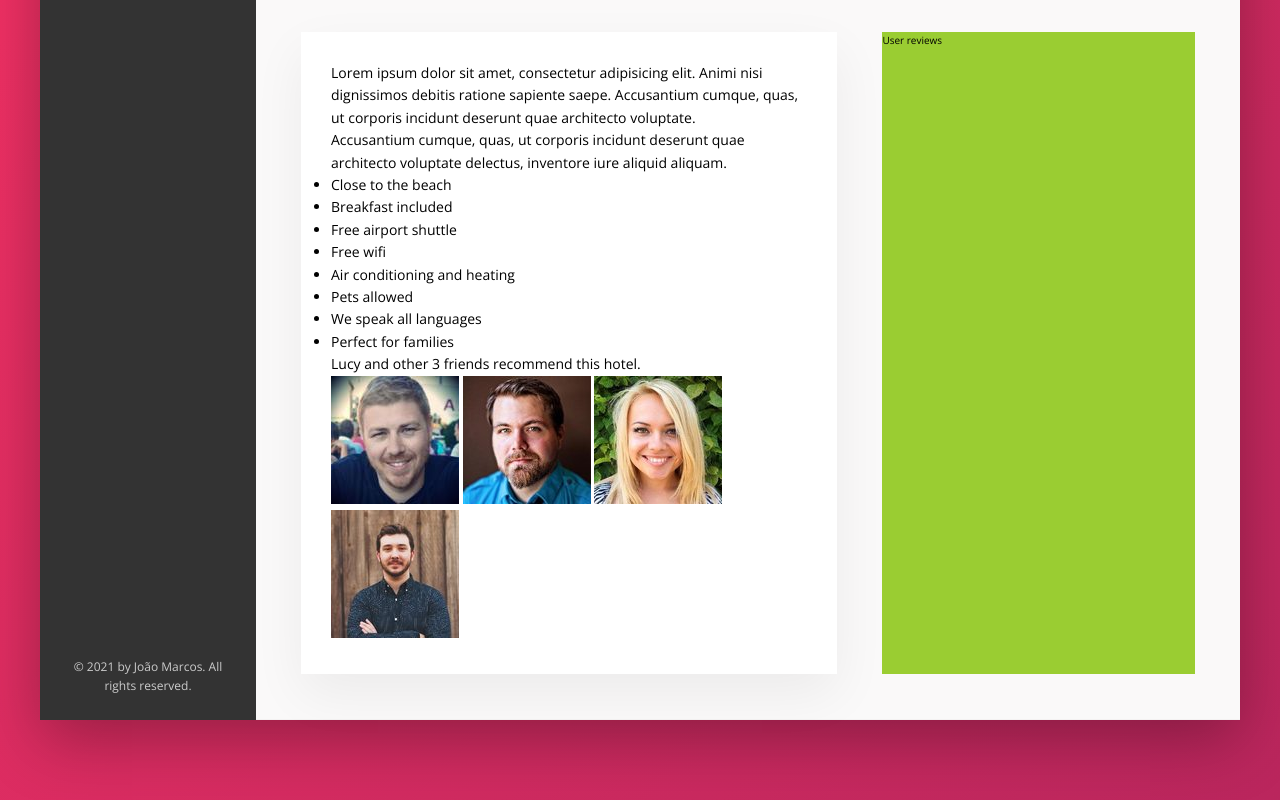
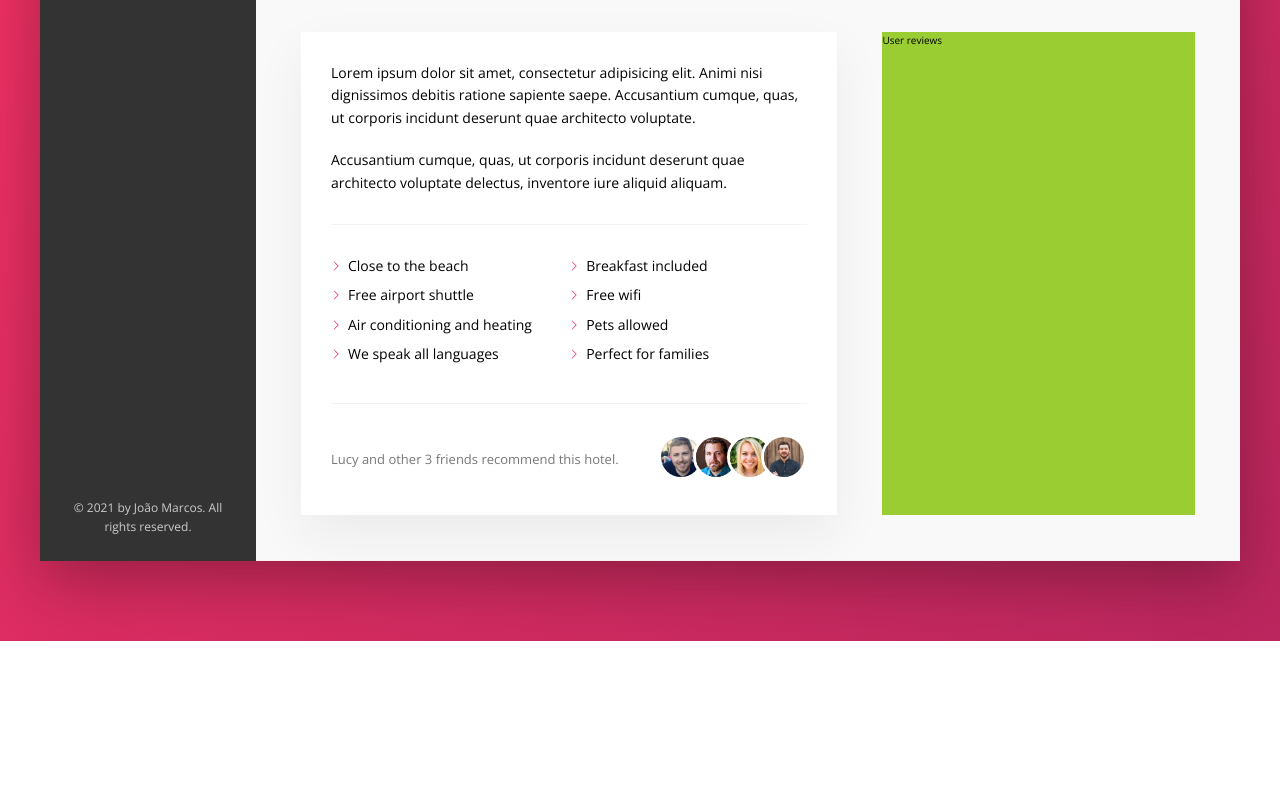
Before and after one commit to jmarc00s/Trillo, a website: page index.html in a window 1280 px wide. Shown: the part 615-1415 px from the top of the page. After the commit the page ends 1256 px from the top, so only its background shows below. Drawn offline with nearby package versions, Linux system fonts and the light colour scheme; files that its build step writes are made by us from their sources.

Commit message:
Finalizando seção de descrição

```diff
--- a/sass/_components.scss
+++ b/sass/_components.scss
@@ -291,3 +291,70 @@
     box-shadow: none;
   }
 }
+
+///PARAGRAPH
+
+.paragraph:not(:last-of-type) {
+  margin-bottom: 2rem;
+}
+
+///LIST
+.list {
+  list-style: none;
+  margin: 3rem 0;
+  padding: 3rem 0;
+  border-top: var(--line);
+  border-bottom: var(--line);
+  display: flex;
+  flex-wrap: wrap;
+
+  &__item {
+    flex: 0 0 50%;
+    margin-bottom: 0.7rem;
+  }
+
+  &__item::before {
+    content: "";
+    display: inline-block;
+    height: 1rem;
+    width: 1rem;
+    margin-right: 0.7rem;
+
+    background-color: var(--color-primary);
+    -webkit-mask-image: url(../img/chevron-thin-right.svg);
+    mask-image: url(../img/chevron-thin-right.svg);
+    -webkit-mask-size: cover;
+    mask-size: cover;
+
+    // background-image: url(../img/chevron-thin-right.svg);
+    // background-size: cover;
+  }
+}
+
+///RECOMMEND
+
+.recommend {
+  display: flex;
+  align-items: center;
+  justify-content: space-between;
+  font-size: 1.3rem;
+  color: var(--color-grey-dark-2);
+
+  &__count {
+  }
+
+  &__friends {
+  }
+
+  &__photo {
+    box-sizing: content-box;
+    height: 4rem;
+    width: 4rem;
+    border-radius: 50%;
+    border: 3px solid var(--color-white);
+
+    &:not(:last-child) {
+      margin-right: -1.5rem;
+    }
+  }
+}
```
